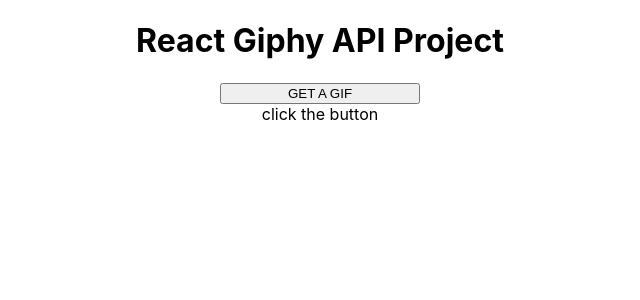
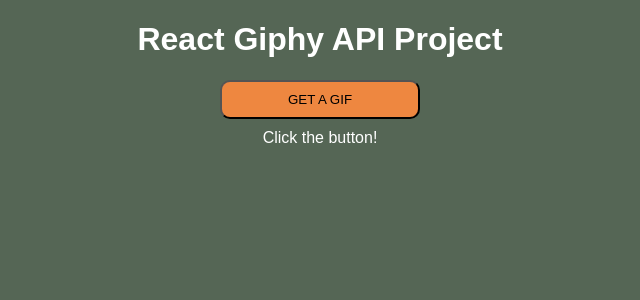
Before and after one commit to AreteCore/react-giphy-api, a React (Create React App) app: page / in a window 1280 px wide. Shown: the top 300 px of the page, without its empty margins (320-960 px from the left). Built offline with nearby package versions, Linux system fonts and the light colour scheme; no server answers.

Commit message:
done with css

```diff
--- a/src/App.css
+++ b/src/App.css
@@ -1,5 +1,10 @@
 .App {
   text-align: center;
+  color: white;
+  font-family: Arial, Helvetica, sans-serif
+}
+body {
+  background-color: #565;
 }
 
 .App-logo {
@@ -36,3 +41,17 @@
     transform: rotate(360deg);
   }
 }
+
+img {
+  width: 50%;
+  border: 1px solid gray;
+  box-shadow: 2px 2px 6px #444;
+  border-radius: 10px;
+}
+
+button {
+  background-color: rgb(238,135,64);
+  padding: 10px;
+  border-radius: 10px;
+  margin-bottom: 10px
+}
--- a/src/App.js
+++ b/src/App.js
@@ -9,10 +9,19 @@
 const KEY = process.env.REACT_APP_API_KEY
 const [gif, setGif] = useState(null)
 
+async function handleClick() {
+let response = await fetch(
+`https://api.giphy.com/v1/gifs/random?api_key=${KEY}`
+)
+response = await response.json()
+// console.log(response)
+setGif(response)
+}
+
   return (
     <div className="App">
       <h1>React Giphy API Project</h1>
-      <div><button>GET A GIF</button></div>
+      <div><button onClick={handleClick}>GET A GIF</button></div>
       <Display gif={gif}/>
     </div>
   );
--- a/src/components/Display.jsx
+++ b/src/components/Display.jsx
@@ -1,6 +1,12 @@
 export default function Display(props) {
-    if (props.data) {
-        return <img src={props.data.gif.data.images.original.url}/>
+    console.log("display", props)
+    if (props.gif) {
+        return (
+            <div>
+                <img src={props.gif.data.images.original.url} />
+            </div>
+
+        )
     }
-    else return "click the button"
+    else return "Click the button!"
 }
```
